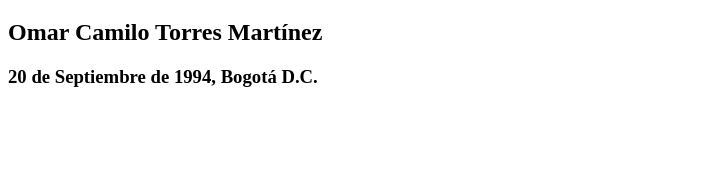
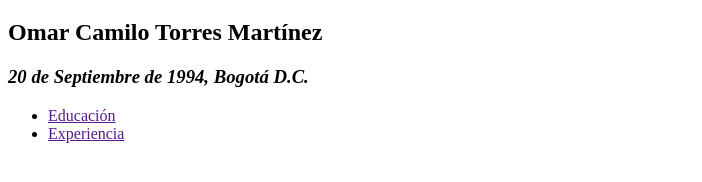
Before and after one commit to CamiloMz/CV-CAMILO-TORRES-html-only, a plain HTML site: page index.html in a window 1280 px wide. Shown: the part 232-414 px from the top of the page, without its empty margins (0-702 px from the left). Drawn offline with Linux system fonts and the light colour scheme.

Commit message:
Se inserta barra de navegación
Se usan las etiquetas <nav>, <ul>, <li>, <a> y el atributo href  para enlazar las tres paginas del proyecto: Inicio, Educación y Experiencia

```diff
--- a/index.html
+++ b/index.html
@@ -14,10 +14,13 @@
     </header>
       <section>
         <h2>Omar Camilo Torres Martínez</h2>
-        <h3>20 de Septiembre de 1994, Bogotá D.C.</h3>
+        <h3><em>20 de Septiembre de 1994, Bogotá D.C.</em></h3>
       </section>
       <nav>
-
+        <ul>
+          <li><a href="">Educación</a></li>
+          <li><a href="">Experiencia</a></li>
+        </ul>
       </nav>
   </body>
 </html>
```
